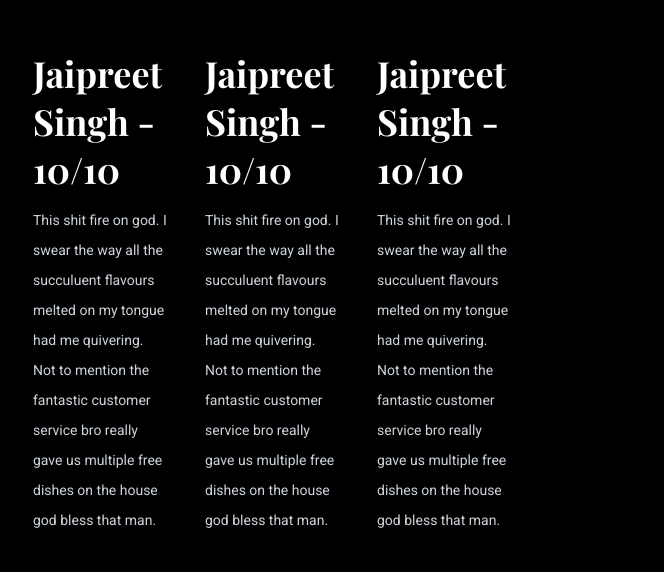
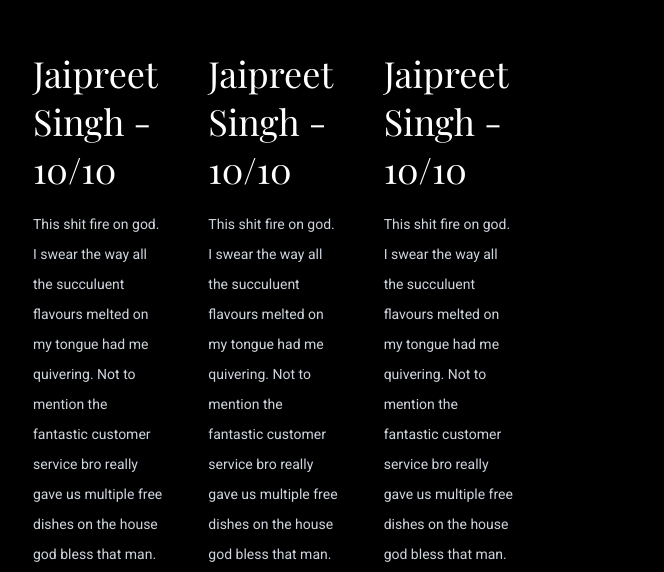
Before and after one commit to Jpreet927/restaurant-landing-page, a website built with webpack: page random/index.html in a window 1280 px wide. Shown: the part 4189-4761 px from the top of the page, without its empty margins (367-1031 px from the left). Built offline with nearby package versions, Linux system fonts and the light colour scheme.

Commit message:
adjusted testimonial heading weight

```diff
--- a/random/styles.css
+++ b/random/styles.css
@@ -131,18 +131,19 @@ header ul li:hover {
 .testimonial-container {
   padding: 240px 400px;
   display: flex;
-  gap: 36px;
+  gap: 46px;
 }
 
 .testimonial-example {
   display: flex;
   flex-direction: column;
-  gap: 12px;
+  gap: 16px;
 }
 
 .testimonial-title {
   font-family: "Playfair Display", serif;
   font-size: 36px;
+  font-weight: 400;
 }
 
 .testimonial-example p {
```
